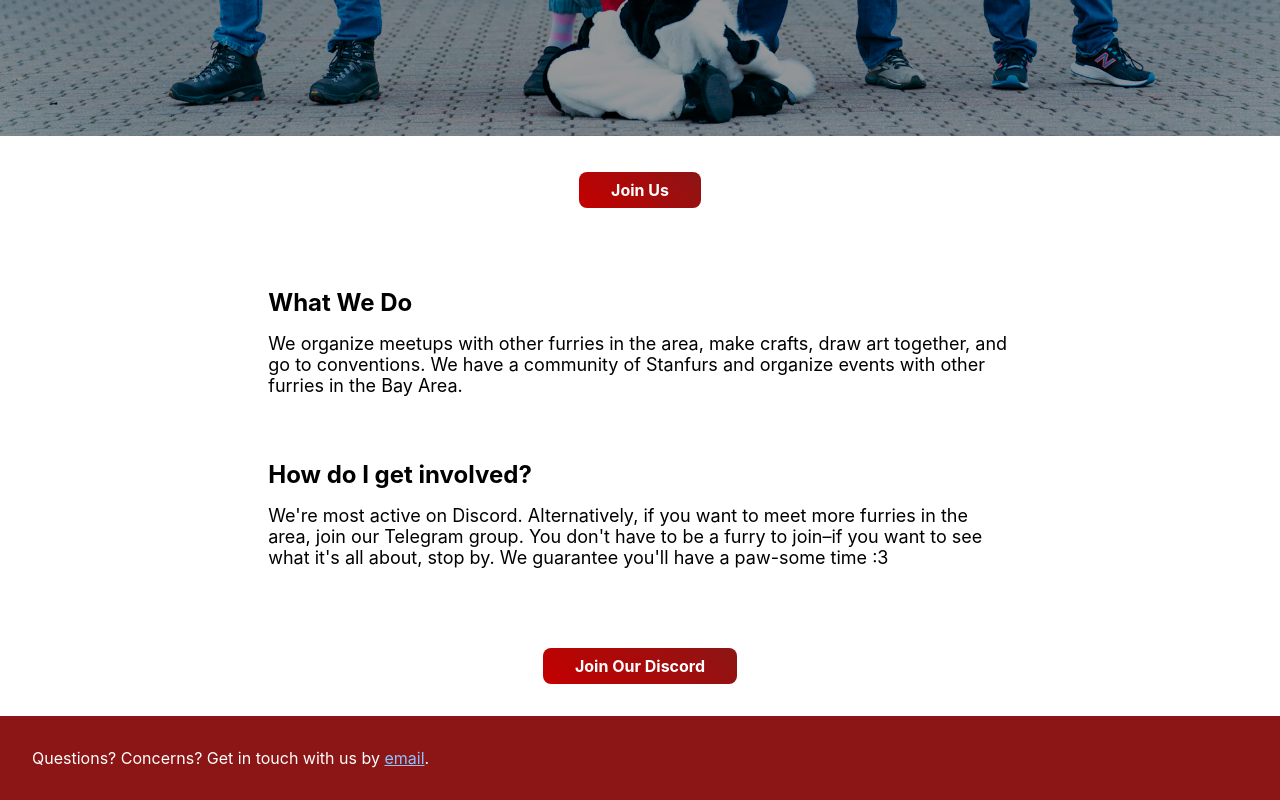
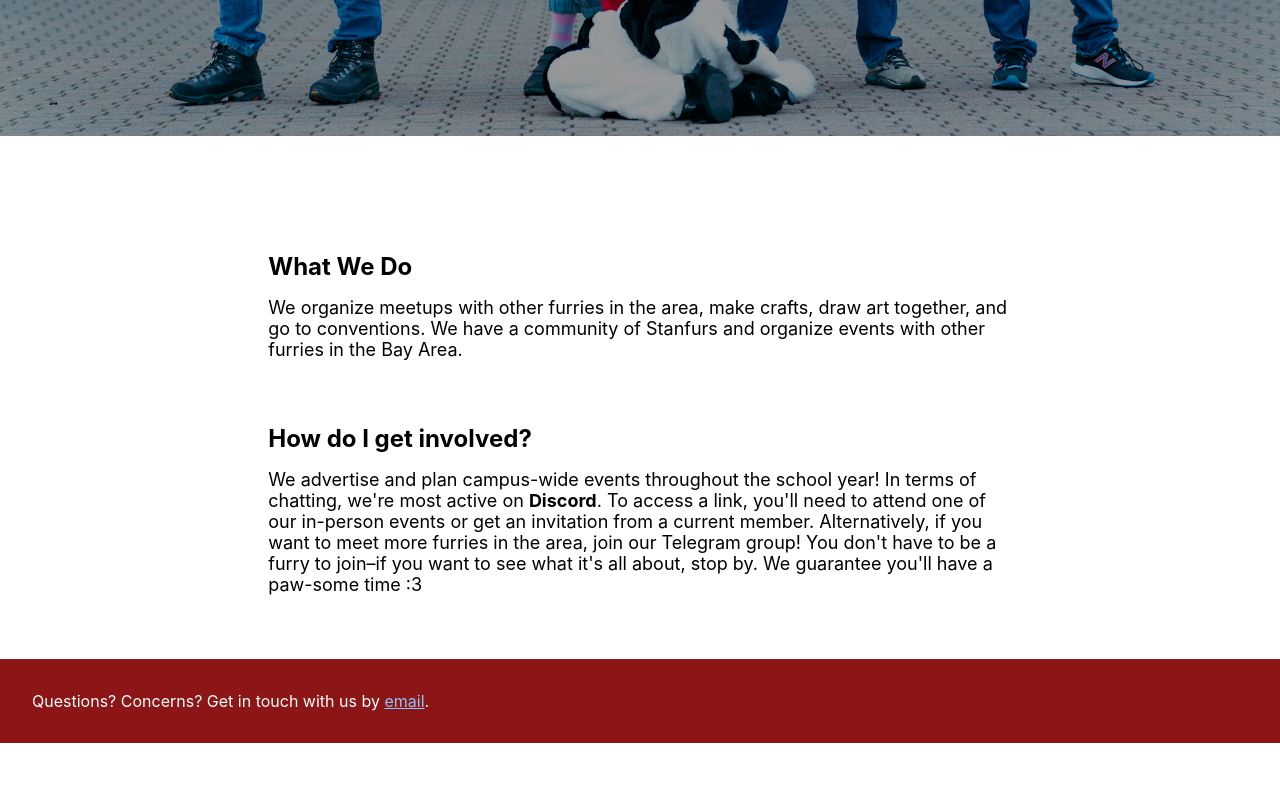
Before and after one commit to Stanford-Furries/stanford-furries-website, a React (Create React App) app: page / in a window 1280 px wide. Shown: the part 664-1464 px from the top of the page. After the commit the page ends 1407 px from the top, so only its background shows below. Built offline with nearby package versions, Linux system fonts and the light colour scheme.

Commit message:
Removed Discord and updated website description

```diff
--- a/src/components/App.jsx
+++ b/src/components/App.jsx
@@ -17,13 +17,6 @@ function App() {
         alt="Furries at Stanford logo"
       />
       <main>
-        <a
-          target="#"
-          href="https://discord.gg/DdS4ZwQUW9"
-          className="call-to-action"
-        >
-          Join Us
-        </a>
         <Spacer type="medium" />
         <ContentBlock>
           <h2>What We Do</h2>
@@ -38,23 +31,18 @@ function App() {
           <h2>How do I get involved?</h2>
           <Spacer type="small" />
           <p>
-            We're most active on Discord. Alternatively, if you want to meet
-            more furries in the area, join our Telegram group. You don't have to
+            We advertise and plan campus-wide events throughout the school year!
+            In terms of chatting, we're most active on <b>Discord</b>. To access
+            a link, you'll need to attend one of our in-person events or get an
+            invitation from a current member. Alternatively, if you want to meet
+            more furries in the area, join our Telegram group! You don't have to
             be a furry to join–if you want to see what it's all about, stop by.
             We guarantee you'll have a paw-some time :3
           </p>
         </ContentBlock>
         {/* <ContentBlock>
-			<Album />
-		</ContentBlock> */}
-        <Spacer type="medium" />
-        <a
-          target="#"
-          href="https://discord.gg/DdS4ZwQUW9"
-          className="call-to-action"
-        >
-          Join Our Discord
-        </a>
+          <Album />
+        </ContentBlock> */}
       </main>
       <Footer />
     </div>
--- a/src/components/Navbar.jsx
+++ b/src/components/Navbar.jsx
@@ -6,24 +6,46 @@ function Navbar() {
   return (
     <nav className="navbar">
       <div className="navbar-icons">
-                <svg className="hamburger-menu" width="32px" height="32px" onClick={() => {
+        <svg
+          className="hamburger-menu"
+          width="32px"
+          height="32px"
+          onClick={() => {
             const navbarLinks = document.getElementById("navbar-links");
             navbarLinks.classList.toggle("active");
-                }}>
-                    <path d="M4,10h24c1.104,0,2-0.896,2-2s-0.896-2-2-2H4C2.896,6,2,6.896,2,8S2.896,10,4,10z M28,14H4c-1.104,0-2,0.896-2,2  s0.896,2,2,2h24c1.104,0,2-0.896,2-2S29.104,14,28,14z M28,22H4c-1.104,0-2,0.896-2,2s0.896,2,2,2h24c1.104,0,2-0.896,2-2  S29.104,22,28,22z"/>
+          }}
+        >
+          <path d="M4,10h24c1.104,0,2-0.896,2-2s-0.896-2-2-2H4C2.896,6,2,6.896,2,8S2.896,10,4,10z M28,14H4c-1.104,0-2,0.896-2,2  s0.896,2,2,2h24c1.104,0,2-0.896,2-2S29.104,14,28,14z M28,22H4c-1.104,0-2,0.896-2,2s0.896,2,2,2h24c1.104,0,2-0.896,2-2  S29.104,22,28,22z" />
         </svg>
-                <img onClick={() => setIsPride(!isPride)} src={isPride ? "./fas-logo-pride.png" : "./fas-logo.png"} alt="FAS Logo" />
+        <img
+          onClick={() => setIsPride(!isPride)}
+          src={isPride ? "./fas-logo-pride.png" : "./fas-logo.png"}
+          alt="FAS Logo"
+        />
       </div>
       <div className="navbar-links" id="navbar-links">
-                <a target="#" href="https://discord.gg/DdS4ZwQUW9">Discord</a>
-                <a target="#" href="https://t.me/stanfordfurries">Telegram</a>
-                <a target="#" href="https://twitter.com/stanfordfurries">X</a>
-                <a target="#" href="https://www.instagram.com/stanfordfurries">Instagram</a>
-                <a target="#" href="https://bsky.app/profile/stanfordfurries.bsky.social">Bluesky</a>
-                <a target="#" href="https://forms.gle/K7eRA3LmsCuM7eDG7">Mailing List</a>
+        {/* <a target="#" href="https://discord.gg/DdS4ZwQUW9">Discord</a> */}
+        <a target="#" href="https://t.me/stanfordfurries">
+          Telegram
+        </a>
+        <a target="#" href="https://twitter.com/stanfordfurries">
+          X
+        </a>
+        <a target="#" href="https://www.instagram.com/stanfordfurries">
+          Instagram
+        </a>
+        <a
+          target="#"
+          href="https://bsky.app/profile/stanfordfurries.bsky.social"
+        >
+          Bluesky
+        </a>
+        <a target="#" href="https://forms.gle/K7eRA3LmsCuM7eDG7">
+          Mailing List
+        </a>
       </div>
     </nav>
-    )
+  );
 }
 
 export default Navbar;
```
Lines whose indentation alone changed are shown as unchanged.
